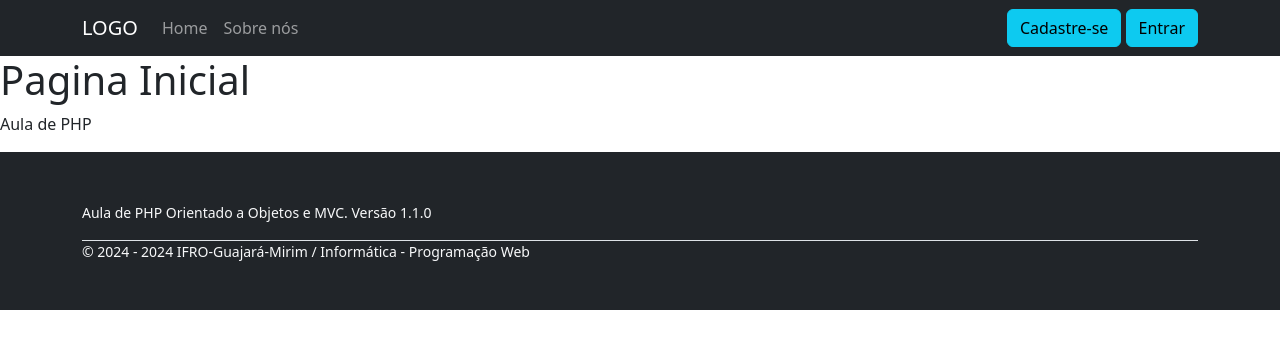
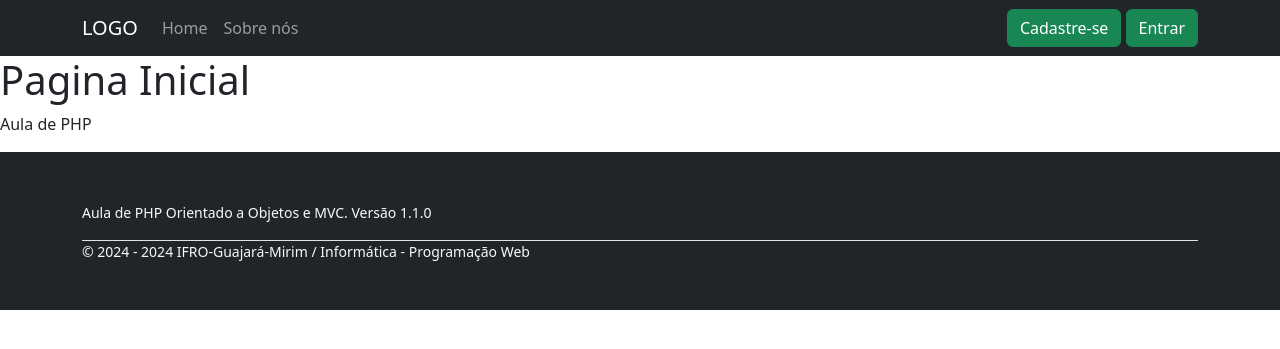
Before and after one commit to Armandoxv123/blogAula, a PHP site: page /blogAula/ in a window 1280 px wide. Shown: the top 349 px of the page. Run offline with PHP 8.4, Linux system fonts and the light colour scheme.

Commit message:
trocaa cor botao

```diff
--- a/BlogAula/App/Views/header.php
+++ b/BlogAula/App/Views/header.php
@@ -20,8 +20,8 @@
 
             <!-- Botões alinhados à direita da tela -->
             <div class="position-absolute" style="right: 0;">
-                <a class="btn btn-info mr-3" href="#" data-tooltip="tooltip" title="Não tem uma conta? Cadastre-se">Cadastre-se</a>
-                <a class="btn btn-info" href="#" data-tooltip="tooltip" title="Tem uma conta? Faça login">Entrar</a>
+                <a class="btn btn-success mr-3" href="#" data-tooltip="tooltip" title="Não tem uma conta? Cadastre-se">Cadastre-se</a>
+                <a class="btn btn-success" href="#" data-tooltip="tooltip" title="Tem uma conta? Faça login">Entrar</a>
             </div>
         </nav>
     </div>
```
